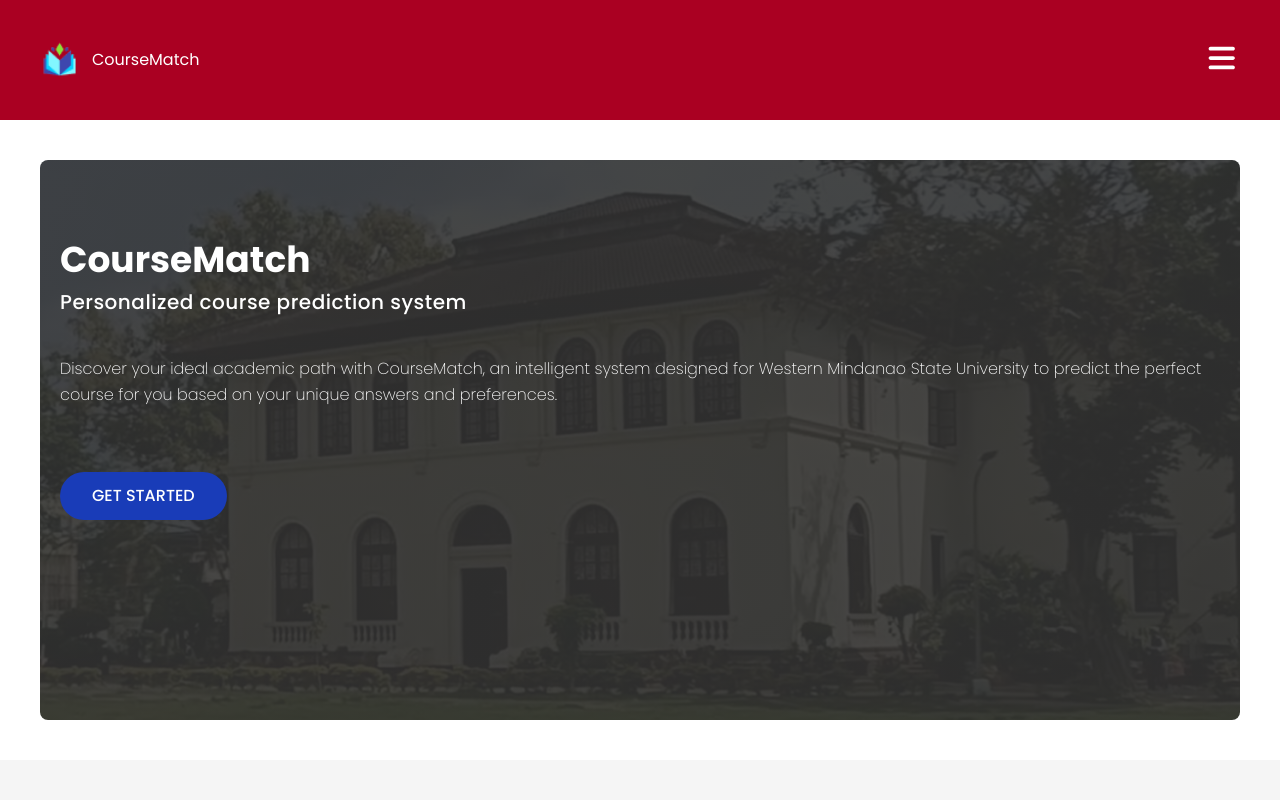
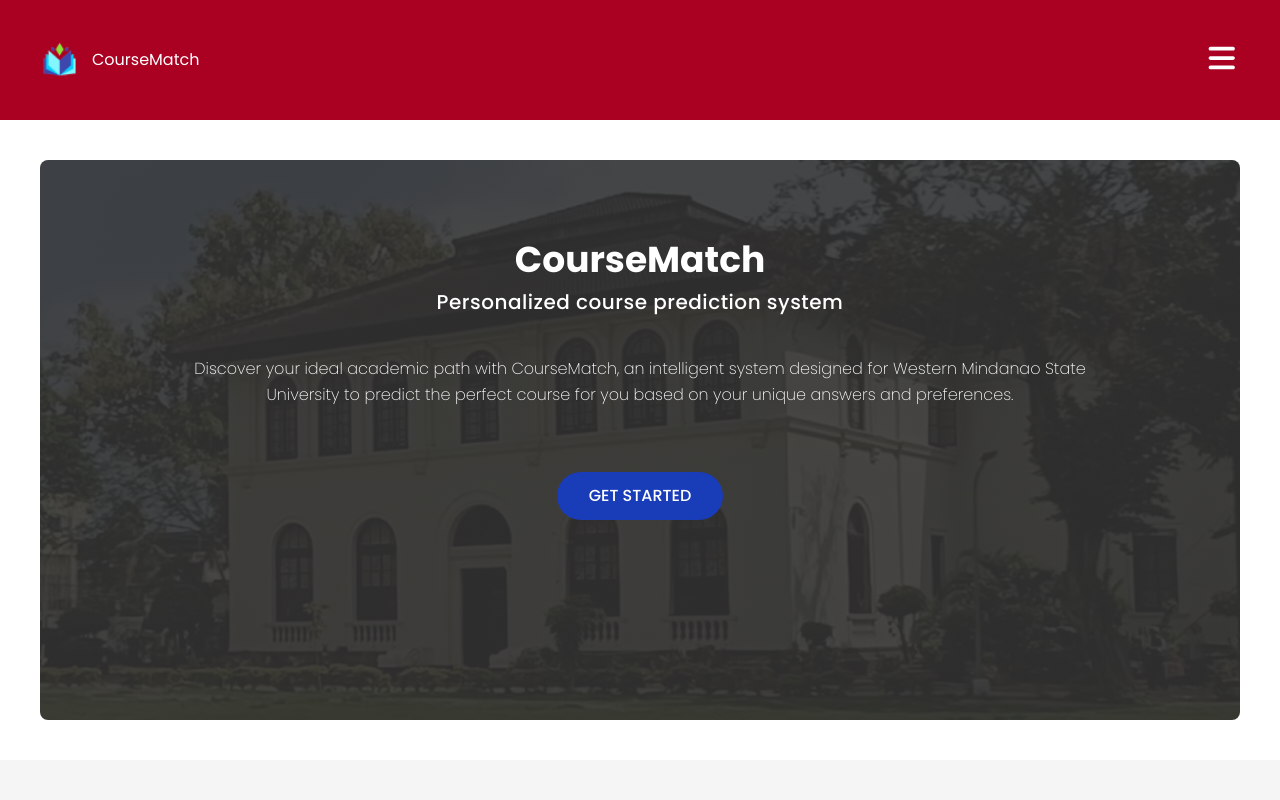
Before and after one commit to wilhelmusolejr/coursematch, a React (Vite) app in the folder client/: page / in a window 1280 px wide. Shown: the top 800 px of the page. Built offline with nearby package versions, Linux system fonts and the light colour scheme.

Commit message:
style: adjust elements suitable for table size view in header section

```diff
--- a/client/src/App.jsx
+++ b/client/src/App.jsx
@@ -28,9 +28,9 @@ function App() {
 
         {/* Content */}
         <div className=" flex justify-center items-center h-[80vh] p-10">
-          <div className="px-5 header-background py-20 h-full rounded-lg">
+          <div className="px-5 header-background py-20 h-full rounded-lg md:text-center">
             {/* 1 */}
-            <div className="flex  flex-col gap-2 mb-10">
+            <div className="flex  flex-col gap-2 mb-10 ">
               <h2 className="text-4xl font-bold">CourseMatch</h2>
               <p className="font-medium text-xl tracking-wide">
                 Personalized course prediction system
@@ -38,7 +38,7 @@ function App() {
             </div>
 
             {/* 2 */}
-            <p className="mb-16 leading-relaxed font-extralight">
+            <p className="mb-16 leading-relaxed font-extralight md:w-10/12 m-auto">
               Discover your ideal academic path with CourseMatch, an intelligent
               system designed for Western Mindanao State University to predict
               the perfect course for you based on your unique answers and
@@ -46,7 +46,7 @@ function App() {
             </p>
 
             {/* button */}
-            <div className="flex ">
+            <div className="flex md:items-center md:justify-center">
               <div className="rounded-3xl bg-blue-800 font-medium uppercase px-8 py-3 w-fit">
                 get started
               </div>
```
